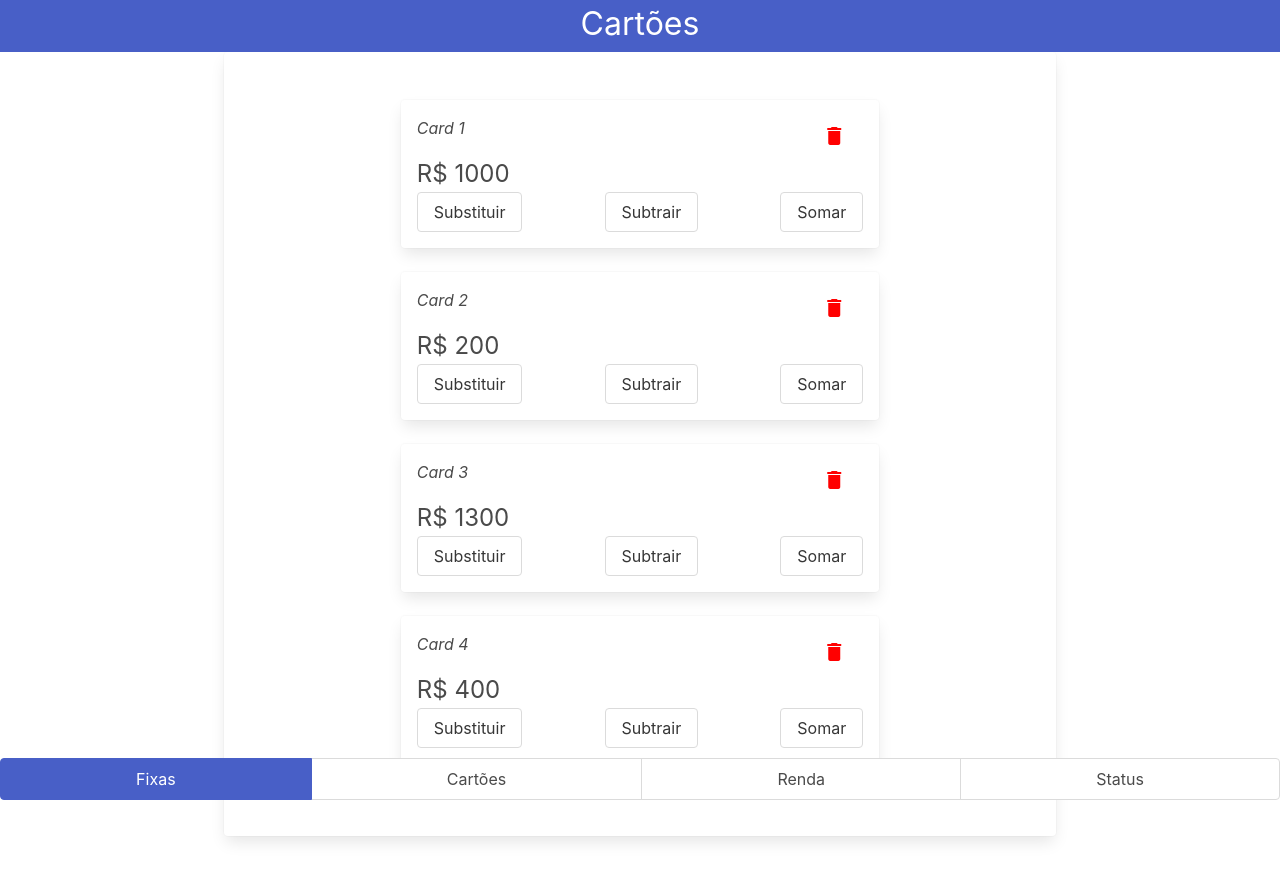
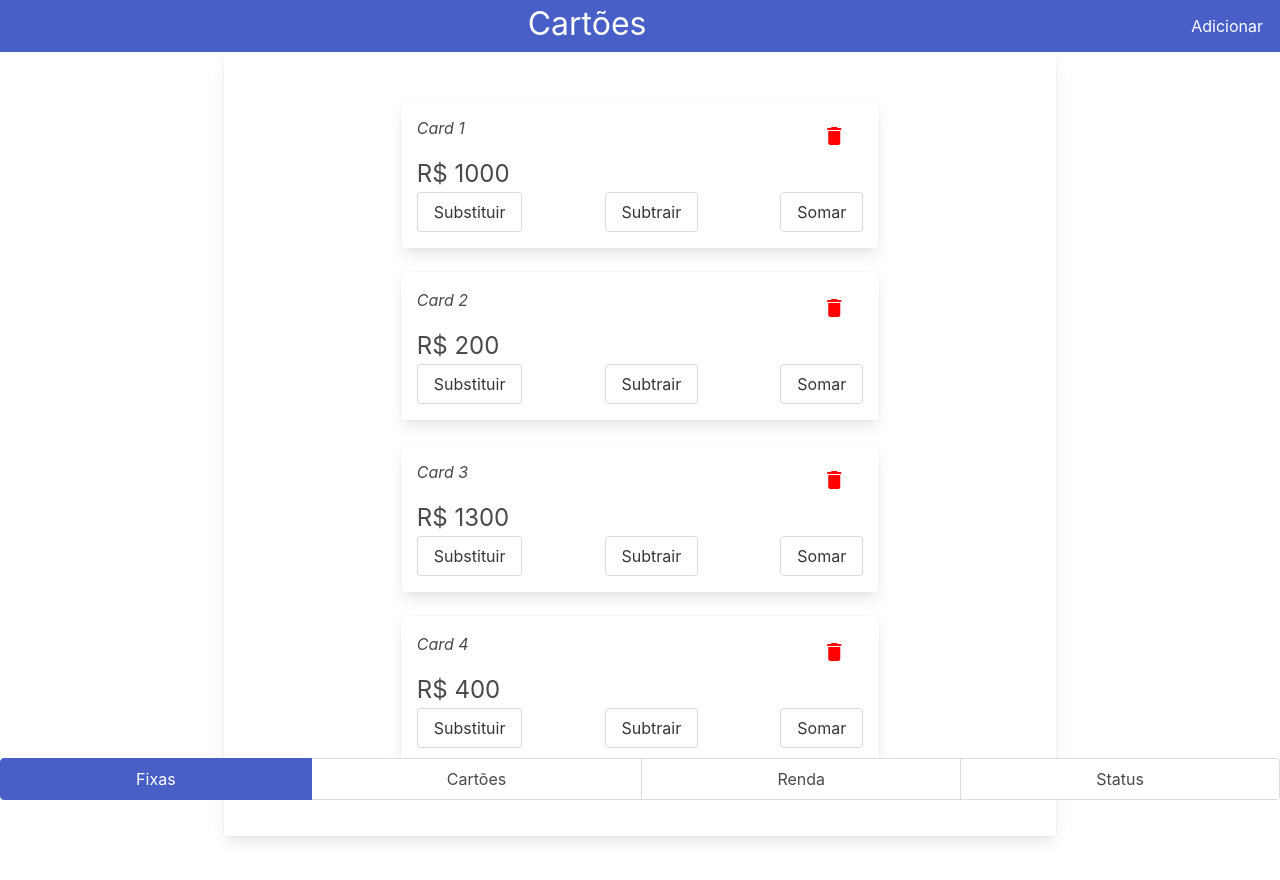
Before and after one commit to IanBaldo/finc-backend, a React app in the folder Frontend/: page /cards in a window 1280 px wide. Shown: the top 880 px of the page. Built offline with nearby package versions, Linux system fonts and the light colour scheme.

Commit message:
Add new card button

```diff
--- a/Frontend/src/pages/CardsPage/CardsPage.jsx
+++ b/Frontend/src/pages/CardsPage/CardsPage.jsx
@@ -33,9 +33,15 @@ function CardsPage() {
 
     ]
 
+    let newCardButton = <a className="button is-link" onClick={newCard}>Adicionar</a>
+
+    function newCard() {
+        alert('TO DO')
+    }
+
     return(
         <>
-            <Header title="Cartões"/>
+            <Header title="Cartões" endBtn={newCardButton} />
             <PageContent>
                 <CardList cards={cards} />
             </PageContent>
```
